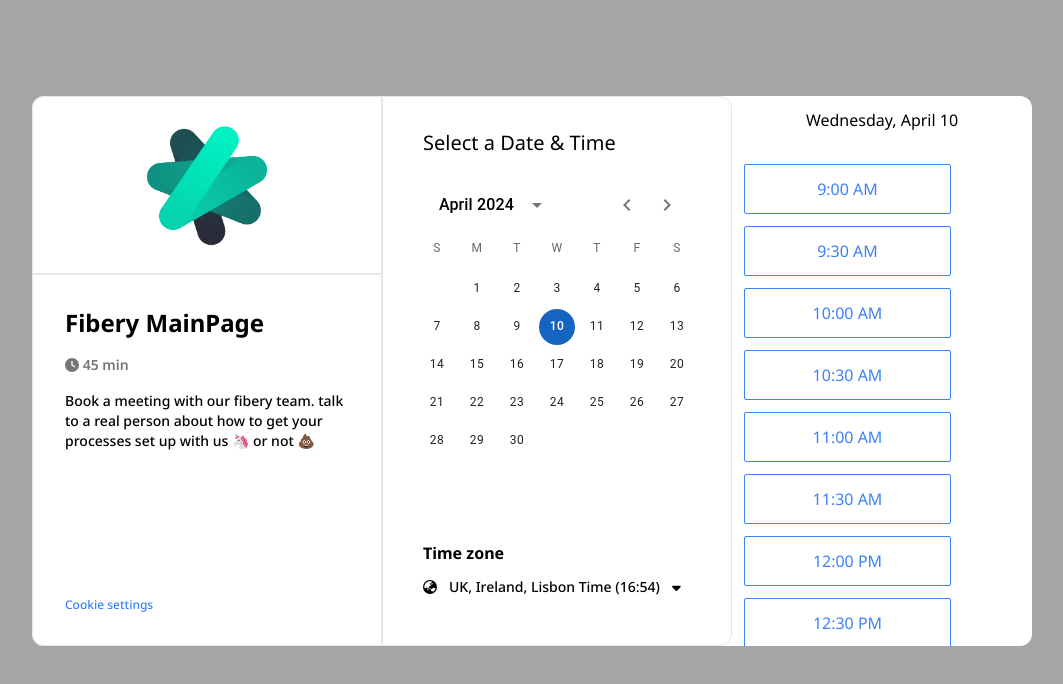
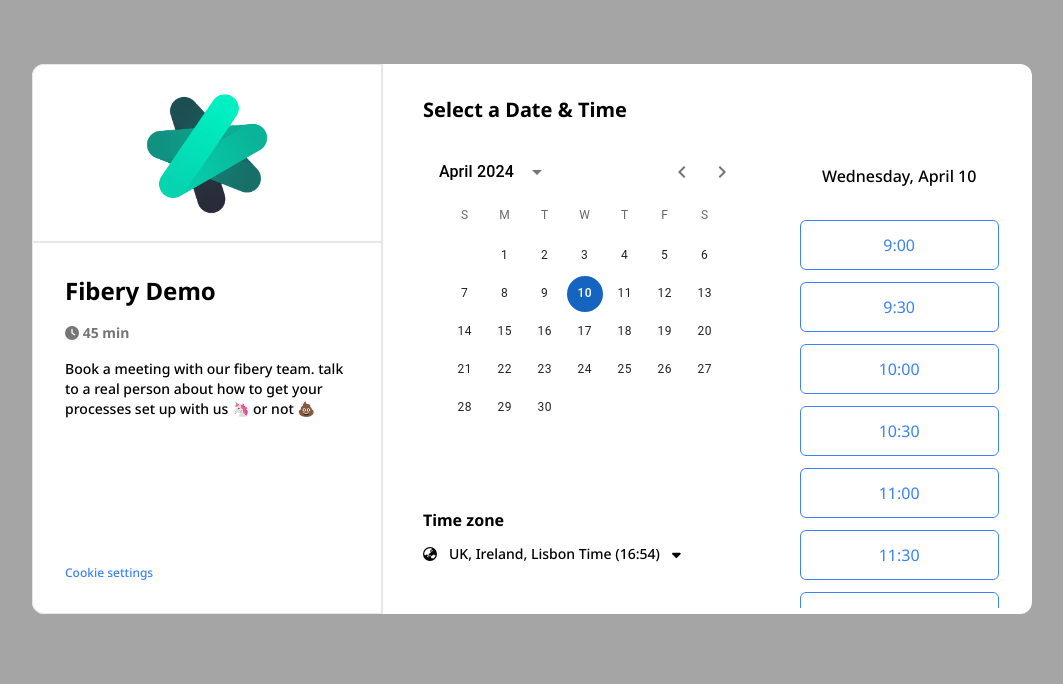
Before and after one commit to KrishT0/Aeonaxy-meeting-scheduling, a React (Create React App) app: page / in a window 1280 px wide. Both pictures are taken after a click on the button "10". Shown: the top 684 px of the page, without its empty margins (108-1171 px from the left). Built offline with nearby package versions, Linux system fonts and the light colour scheme.

Commit message:
final form page completed and data flow between componets designed

```diff
--- a/package.json
+++ b/package.json
@@ -6,11 +6,9 @@
     "@emotion/react": "^11.11.4",
     "@emotion/styled": "^11.11.5",
     "@fortawesome/fontawesome-svg-core": "^6.5.2",
-    "@fortawesome/free-brands-svg-icons": "^6.5.2",
     "@fortawesome/free-regular-svg-icons": "^6.5.2",
     "@fortawesome/free-solid-svg-icons": "^6.5.2",
     "@fortawesome/react-fontawesome": "^0.2.0",
-    "@mui/lab": "^5.0.0-alpha.170",
     "@mui/material": "^5.15.15",
     "@mui/x-date-pickers": "^7.1.1",
     "@testing-library/jest-dom": "^5.17.0",
--- a/src/App.js
+++ b/src/App.js
@@ -2,7 +2,7 @@
 
 function App() {
   return (
-    <div className="bg-[#A5A5A5] h-[100vh] pt-24">
+    <div className="bg-[#A5A5A5] h-[100vh] pt-6">
       <MainPage />
     </div>
   );
--- a/src/components/Calendar/Calendar.jsx
+++ b/src/components/Calendar/Calendar.jsx
@@ -8,7 +8,7 @@
   const [value, setValue] = useState();
 
   useEffect(() => {
-    const formatteddate = value ? format(value.$d, "EEEE, MMMM dd") : "";
+    const formatteddate = value ? format(value.$d, "EEEE, MMMM dd, yyyy") : "";
     dt(formatteddate);
   }, [value, dt]);
 
--- /dev/null
+++ b/src/components/Confirmation/Scheduled.jsx
@@ -0,0 +1,29 @@
+import React from "react";
+
+function Scheduled() {
+  return (
+    <div>
+      <div>
+        <div>image</div>
+        <h1>your are scheduled</h1>
+        <p>A calendar invitation has been sent to your email address.</p>
+        <div>box</div>
+        <br />
+        <div>
+          <p>Schedule your own meetings with Candely for free</p>
+          <p>Eliminate the back-and-forth emails for finding time.</p>
+        </div>
+        <div>
+          <div>
+            <button> Sign up with Google</button>
+            <button> Sign up with Microsoft</button>
+          </div>
+          <p>sign up with work email</p>
+        </div>
+      </div>
+      <div>Cookie settings</div>
+    </div>
+  );
+}
+
+export default Scheduled;
--- a/src/components/FiberiDemo/MainPage.jsx
+++ b/src/components/FiberiDemo/MainPage.jsx
@@ -5,18 +5,75 @@
   faClock,
   faEarthAsia,
   faSortDown,
+  faArrowLeft,
+  faCalendar,
 } from "@fortawesome/free-solid-svg-icons";
 import fiberyLogo from "../../assets/fibery.png";
 import TimeSelector from "../TimeSelection/TimeSelector";
+import Form from "../FinalForm/Form";
+import Scheduled from "../Confirmation/Scheduled";
 
 function MainPage() {
   const [date, setDate] = useState(new Date());
+  const [openFinalForm, setOpenFinalForm] = useState(false);
+  const [selectedTime, setSelectedTime] = useState(null);
+  const [topDetail, setTopDetail] = useState(null);
+  const [bottomDetail, setBottomDetail] = useState(null);
+  const [openConfimation, setOpenConfimation] = useState(false);
+
+  const handleOpenConfirmation = () => {
+    setOpenConfimation((prev) => !prev);
+  };
+
+  function padZero(num) {
+    return num.toString().padStart(2, "0");
+  }
+
+  function addMinutes(time, minutes) {
+    const [hours, mins] = time.split(":").map(Number);
+    const totalMins = hours * 60 + mins;
+    const newTotalMins = totalMins + minutes;
+    const newHours = Math.floor(newTotalMins / 60);
+    const newMins = newTotalMins % 60;
+    return `${padZero(newHours)}:${padZero(newMins)}`;
+  }
+
+  let topTime = null;
+  let topDay = null;
+  let bottomDate = null;
+
+  const handleOpenFinalForm = () => {
+    setOpenFinalForm((prev) => !prev);
+    console.log(date);
+
+    topTime = selectedTime
+      ? `${selectedTime} - ${addMinutes(selectedTime, 45)}`
+      : null;
+
+    topDay = date ? date.split(",")[0] : null;
+    setTopDetail(`${topTime}, ${topDay},`);
+
+    bottomDate = date ? date.split(",")[1] : null;
+    let bottomYear = date ? date.split(",")[2] : null;
+    setBottomDetail(`${bottomDate}, ${bottomYear}`);
+  };
 
   return (
     <div
-      className=" h-[550px]  m-auto max-w-4xl  bg-white rounded-xl flex "
+      className=" h-[550px]  m-auto max-w-4xl mt-10 bg-white rounded-xl  "
       style={{
         maxWidth: date ? "1000px" : "896px",
+        height: openFinalForm ? "650px" : "550px",
+        marginTop: openFinalForm ? "0px" : "40px",
+      }}
+    >
+      {!openConfimation ? (
+        <div
+          className="w-full flex"
+          style={{
+            maxWidth: date ? "1000px" : "896px",
+            height: openFinalForm ? "650px" : "550px",
+            marginTop: openFinalForm ? "0px" : "40px",
           }}
         >
           <div
@@ -25,31 +82,63 @@
               width: date ? "35%" : "50%",
             }}
           >
-        <div className="h-1/3 flex items-center justify-center">
+            <div className="h-1/3 flex items-start justify-center ">
+              {openFinalForm && (
+                <FontAwesomeIcon
+                  icon={faArrowLeft}
+                  className="text-blue-500 rounded-[50%] border p-2 px-[10px] text-2xl mt-5 hover:cursor-pointer hover:bg-gray-100 duration-150 "
+                  onClick={handleOpenFinalForm}
+                />
+              )}
               <img src={fiberyLogo} alt="fibery logo" className="size-44 " />
             </div>
             <div className="border-t-2 p-8 flex flex-col justify-between h-full">
               <div className="flex flex-col justify-between gap-4">
-            <h1 className="text-2xl font-bold  ">Fibery MainPage</h1>
-            <div className="text-[#767676] text-sm font-semibold">
+                <h1 className="text-2xl font-bold  ">Fibery Demo</h1>
+                <div className="text-[#767676] text-sm font-bold">
                   <FontAwesomeIcon icon={faClock} /> 45 min
                 </div>
-            <p className="font-medium text-sm ">
-              Book a meeting with our fibery team. talk to a real person about
-              how to get your processes set up with us 🦄 or not 💩
+                {openFinalForm && (
+                  <div className="flex flex-col gap-2">
+                    <div className="flex gap-2 items-center">
+                      <FontAwesomeIcon
+                        icon={faCalendar}
+                        className="text-[#777777]"
+                      />
+                      <div className="text-[#777777]">
+                        <div className="font-bold text-sm">{topDetail}</div>
+                        <div className="font-bold text-sm">{bottomDetail}</div>
+                      </div>
+                    </div>
+                    <div className="font-bold text-sm text-[#777777] flex items-center gap-3 mt-3">
+                      <FontAwesomeIcon icon={faEarthAsia} className="text-sm" />
+                      <p>UK, Ireland, Lisbon Time (16:54)</p>
+                    </div>
+                  </div>
+                )}
+                <p className="font-medium text-sm">
+                  Book a meeting with our fibery team. talk to a real person
+                  about how to get your processes set up with us 🦄 or not 💩
                 </p>
               </div>
-          <p className="text-blue-500 text-xs font-medium">Cookie settings</p>
+              <p className="text-blue-500 text-xs font-medium">
+                Cookie settings
+              </p>
             </div>
           </div>
+          {!openFinalForm ? (
             <div
-        className="border rounded-r-xl  p-8"
+              className="border-l rounded-r-xl p-8 pr-0 flex justify-center"
+              style={{ width: date ? "65%" : "50%" }}
+            >
+              <div
+                className=""
                 style={{
-          width: date ? "35%" : "50%",
+                  width: date ? "55%" : "100%",
                 }}
               >
                 <div className="flex flex-col gap-4">
-          <p className="text-xl pl-2">Select a Date & Time</p>
+                  <p className="text-xl font-bold pl-2">Select a Date & Time</p>
                   <CustomCalendar dt={setDate} />
                 </div>
                 <div className="pl-2 mt-8 ">
@@ -62,9 +151,23 @@
                 </div>
               </div>
               {date && (
-        <div className="w-[30%]  overflow-scroll">
-          <TimeSelector dt={date.toString()} />
+                <div className="w-[45%] ">
+                  <TimeSelector
+                    dt={date.toString()}
+                    handleOpenFinalForm={handleOpenFinalForm}
+                    setSelectedTime={setSelectedTime}
+                  />
                 </div>
+              )}
+            </div>
+          ) : (
+            <div className="w-[65%] overflow-y-scroll">
+              <Form onClickOpenFinalForm={handleOpenConfirmation} />
+            </div>
+          )}
+        </div>
+      ) : (
+        <Scheduled />
       )}
     </div>
   );
--- /dev/null
+++ b/src/components/FinalForm/Form.jsx
@@ -0,0 +1,137 @@
+import React, { useState } from "react";
+import Checkbox from "./Checkbox";
+
+function Form({ onClickOpenFinalForm }) {
+  const [selectedOption, setSelectedOption] = useState(null);
+
+  const handleOptionChange = (option) => {
+    setSelectedOption(option);
+  };
+
+  const optionArray = [
+    "🗻 leadership",
+    "🦉 Consolting",
+    "🌞 Prouct Manager",
+    "🎨 Design",
+    "💻 Engineering",
+    "🎧 Sales",
+    "💣 Marketing",
+    "💎 Human Resources",
+    "📚 Education",
+    "❓ Something else",
+  ];
+
+  return (
+    <div className="p-5 pb-0 w-4/5 max-h-full">
+      <h1 className="text-lg font-bold">Enter Details</h1>
+      <div className="flex flex-col gap-3 mt-2">
+        <label htmlFor="name" className="font-extrabold text-xs">
+          Name *
+        </label>
+        <input
+          type="text"
+          id="name"
+          name="name"
+          className="border-2 border-gray-300 rounded-md p-2"
+        />
+        <label htmlFor="email" className="font-extrabold text-xs">
+          Email *
+        </label>
+        <input
+          type="text"
+          id="email"
+          name="email"
+          className="border-2 border-gray-300 rounded-md p-2"
+        />
+
+        <button className="border border-blue-600 rounded-2xl p-2 px-4 text-xs font-medium w-fit text-blue-600">
+          Add guest
+        </button>
+      </div>
+      <div className="mt-5 flex flex-col gap-2">
+        <h2 className="text-sm font-extrabold">I want Fibery to work for: *</h2>
+        <div className="flex items-center gap-2">
+          <input
+            type="checkbox"
+            id="option1"
+            name="options"
+            value="option1"
+            checked={selectedOption === "option1"}
+            onChange={() => handleOptionChange("option1")}
+            className="h-4 w-4"
+          />
+          <label htmlFor="option1">🥕 Myself</label>
+        </div>
+        <div className="flex items-center gap-2">
+          <input
+            type="checkbox"
+            id="option2"
+            name="options"
+            value="option2"
+            checked={selectedOption === "option2"}
+            onChange={() => handleOptionChange("option2")}
+            className="h-4 w-4"
+          />
+          <label htmlFor="option2">👭 {"< "}10 people</label>
+        </div>
+        <div className="flex items-center gap-2">
+          <input
+            type="checkbox"
+            id="option3"
+            name="options"
+            value="option3"
+            checked={selectedOption === "option3"}
+            onChange={() => handleOptionChange("option3")}
+            className="h-4 w-4"
+          />
+          <label htmlFor="option3">🦄 10-50 people</label>
+        </div>
+        <div className="flex items-center gap-2">
+          <input
+            type="checkbox"
+            id="option4"
+            name="options"
+            value="option4"
+            checked={selectedOption === "option4"}
+            onChange={() => handleOptionChange("option4")}
+            className="h-4 w-4 bg-white text-blue-500"
+          />
+          <label htmlFor="option4">🦅 50+ people</label>
+        </div>
+      </div>
+
+      <div className="flex flex-col gap-2 mt-5">
+        <h2 className="text-sm font-extrabold">You are more about *</h2>
+        {optionArray.map((option, index) => {
+          return <Checkbox key={index} label={option} />;
+        })}
+      </div>
+
+      <div className="mt-6">
+        <h2 className="text-sm font-bold">
+          Please share anything that help prepare for our meeting
+        </h2>
+        <textarea
+          style={{ resize: "vertical" }}
+          className="border-2 border-gray-300 rounded-md mt-2 p-2 w-full"
+        />
+        <h2 className="text-sm font-bold mt-3">
+          Please share with us the name of your Fibery workspace (if any)
+        </h2>
+        <textarea
+          style={{ resize: "vertical" }}
+          className="border-2 border-gray-300 rounded-md mt-2 p-2 w-full"
+        />
+
+        <button
+          className="text-white p-2 text-sm font-medium rounded-3xl  mt-5 mb-5 bg-blue-600"
+          onClick={onClickOpenFinalForm}
+        >
+          Schedule Event
+        </button>
+      </div>
+    </div>
+  );
+}
+
+export default Form;
--- a/src/components/TimeSelection/TimeButtons.jsx
+++ b/src/components/TimeSelection/TimeButtons.jsx
@@ -1,27 +1,30 @@
-import React, { useState } from "react";
+import React from "react";
 
-function TimeButtons({ time }) {
-  const [buttonClicked, setButtonClicked] = useState(false);
-
-  const buttonClickhandler = () => {
-    setButtonClicked((prev) => !prev);
-  };
+function TimeButtons({ time, isActive, onClick, onClickNext }) {
   return (
     <div className="w-3/4">
-      {!buttonClicked ? (
+      {!isActive ? (
         <button
-          className="border border-blue-500 text-blue-500 rounded-sm p-3 w-full text-center mt-3"
-          onClick={buttonClickhandler}
+          className="border border-blue-500 text-blue-500 rounded-md p-3 w-full text-center mt-3"
+          onClick={onClick}
         >
           {time}
         </button>
       ) : (
         <div className="flex justify-between">
-          <button>{time}</button>
-          <button>Next</button>
+          <button className="bg-[#666666] text-white font-semibold rounded-md p-3 w-[48%] text-center mt-3">
+            {time}
+          </button>
+          <button
+            className="bg-blue-500 text-white font-semibold w-[48%] rounded-md p-3 text-center mt-3"
+            onClick={onClickNext}
+          >
+            Next
+          </button>
         </div>
       )}
     </div>
   );
 }
+
 export default TimeButtons;
--- a/src/components/TimeSelection/TimeSelector.jsx
+++ b/src/components/TimeSelection/TimeSelector.jsx
@@ -1,28 +1,44 @@
-import React from "react";
+import React, { useState } from "react";
 import TimeButtons from "./TimeButtons";
 
-function TimeSelector({ dt }) {
+function TimeSelector({ dt, handleOpenFinalForm, setSelectedTime }) {
+  const [activeIndex, setActiveIndex] = useState(null);
+
+  const handleButtonClick = (index) => {
+    setActiveIndex(index);
+    setSelectedTime(time[index]);
+  };
+
+  const day = dt.split(",")[0];
+  const month = dt.split(",")[1];
+  const formattedDate = `${day}, ${month}`;
+
   const time = [];
   for (let hour = 9; hour <= 15; hour++) {
     if (hour === 12) {
-      time.push(`12:00 PM`);
-      time.push(`12:30 PM`);
+      time.push(`12:00`);
+      time.push(`12:30`);
     } else if (hour > 12) {
-      time.push(`${hour - 12}:00 PM`);
-      time.push(`${hour - 12}:30 PM`);
+      time.push(`${hour - 12}:00`);
+      time.push(`${hour - 12}:30`);
     } else {
-      time.push(`${hour}:00 AM`);
-      time.push(`${hour}:30 AM`);
+      time.push(`${hour}:00`);
+      time.push(`${hour}:30`);
     }
   }
-  console.log(dt);
 
   return (
-    <div className="flex flex-col gap-5 p-3 items-center w-full ">
-      <div>{dt}</div>
-      <div className="w-full ">
+    <div className="flex flex-col gap-5 p-3 pr-0 items-center w-full">
+      <div className="font-medium mt-14">{formattedDate}</div>
+      <div className="w-full flex flex-col items-center overflow-y-auto max-h-[400px]">
         {time.map((t, index) => (
-          <TimeButtons time={t} key={index} />
+          <TimeButtons
+            key={index}
+            time={t}
+            isActive={activeIndex === index}
+            onClick={() => handleButtonClick(index)}
+            onClickNext={handleOpenFinalForm}
+          />
         ))}
       </div>
     </div>
```
Also changed, not shown: src/components/FinalForm/Checkbox.jsx (added, +12 -0 lines), 1 other file (tests, documents, lock files or other folders). Lines whose indentation alone changed are shown as unchanged.
